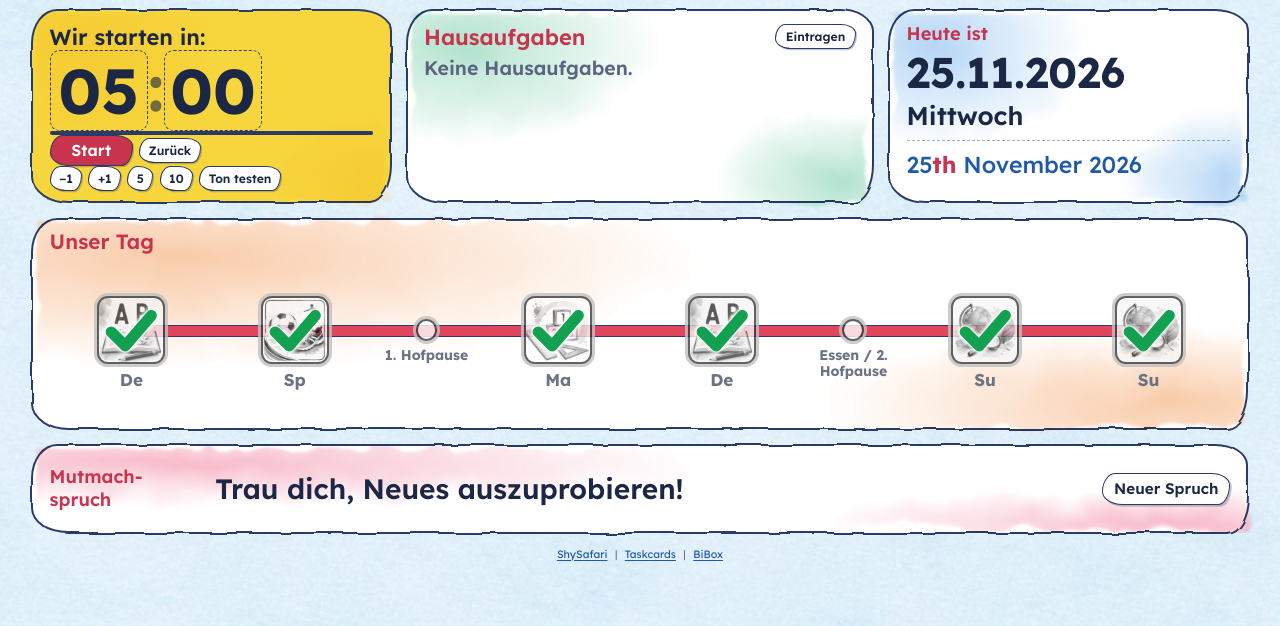
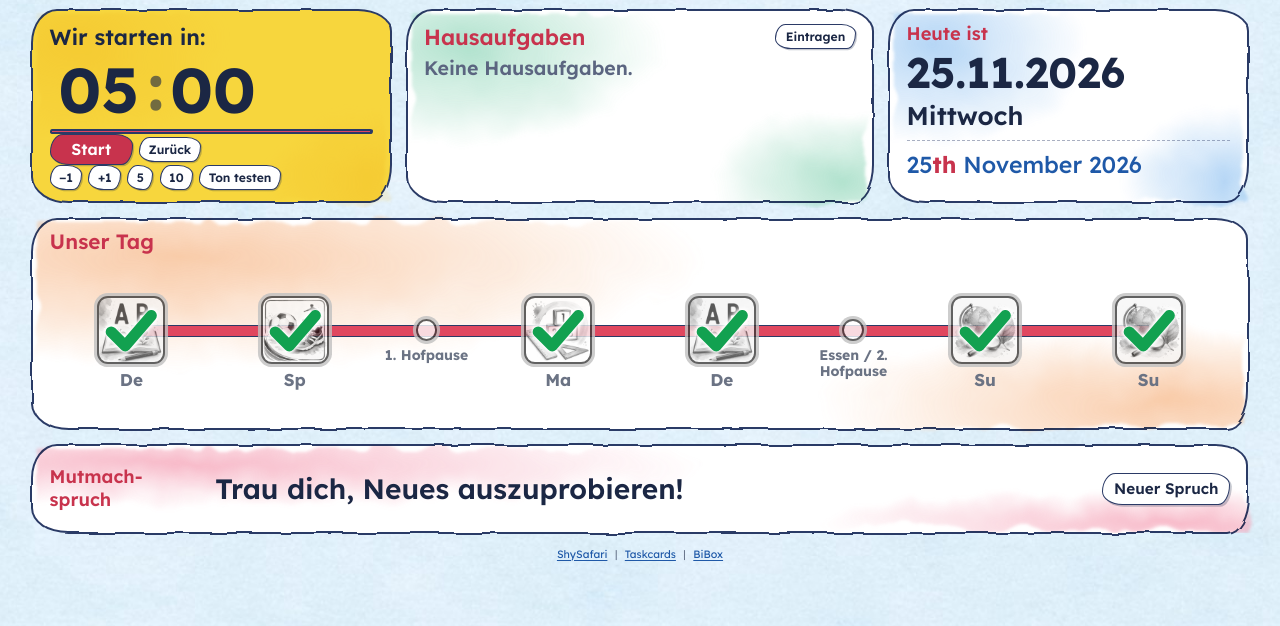
Before and after one commit to abroemme-hash/klassenboard, a plain HTML site: page index.html in a window 1280 px wide. Shown: the part 174-800 px from the top of the page. Drawn offline with Linux system fonts and the light colour scheme.

Commit message:
Rahmen um die Timer-Ziffern entfernt
Co-Authored-By: Claude Sonnet 5.5 <noreply@anthropic.com>

```diff
--- a/index.html
+++ b/index.html
@@ -109,8 +109,8 @@ button:focus-visible{outline:4px solid var(--w4);outline-offset:3px}
 .timer::after{opacity:.3}
 .timer .tag{color:var(--ink);font-size:1.8cqw;margin-bottom:0}
 .clock{font-weight:700;line-height:1;font-size:5.2cqw;display:flex;align-items:center;color:var(--ink)}
-.clock input{font:inherit;color:inherit;font-variant-numeric:tabular-nums;width:1.55em;text-align:center;padding:0;margin:0;background:transparent;border:.16cqw dashed var(--pencil);border-radius:.8cqw;line-height:1}
-.clock input:focus{outline:.25cqw solid var(--w4);border-style:solid}
+.clock input{font:inherit;color:inherit;font-variant-numeric:tabular-nums;width:1.55em;text-align:center;padding:0;margin:0;background:transparent;border:0;border-radius:.8cqw;line-height:1}
+.clock input:focus{outline:.25cqw solid var(--w4)}
 .clock input:read-only{background:transparent;border-color:transparent;outline:none}
 .clock .colon{opacity:.6;padding-bottom:.08em}
 .clock.warn{color:var(--acc)}
```
